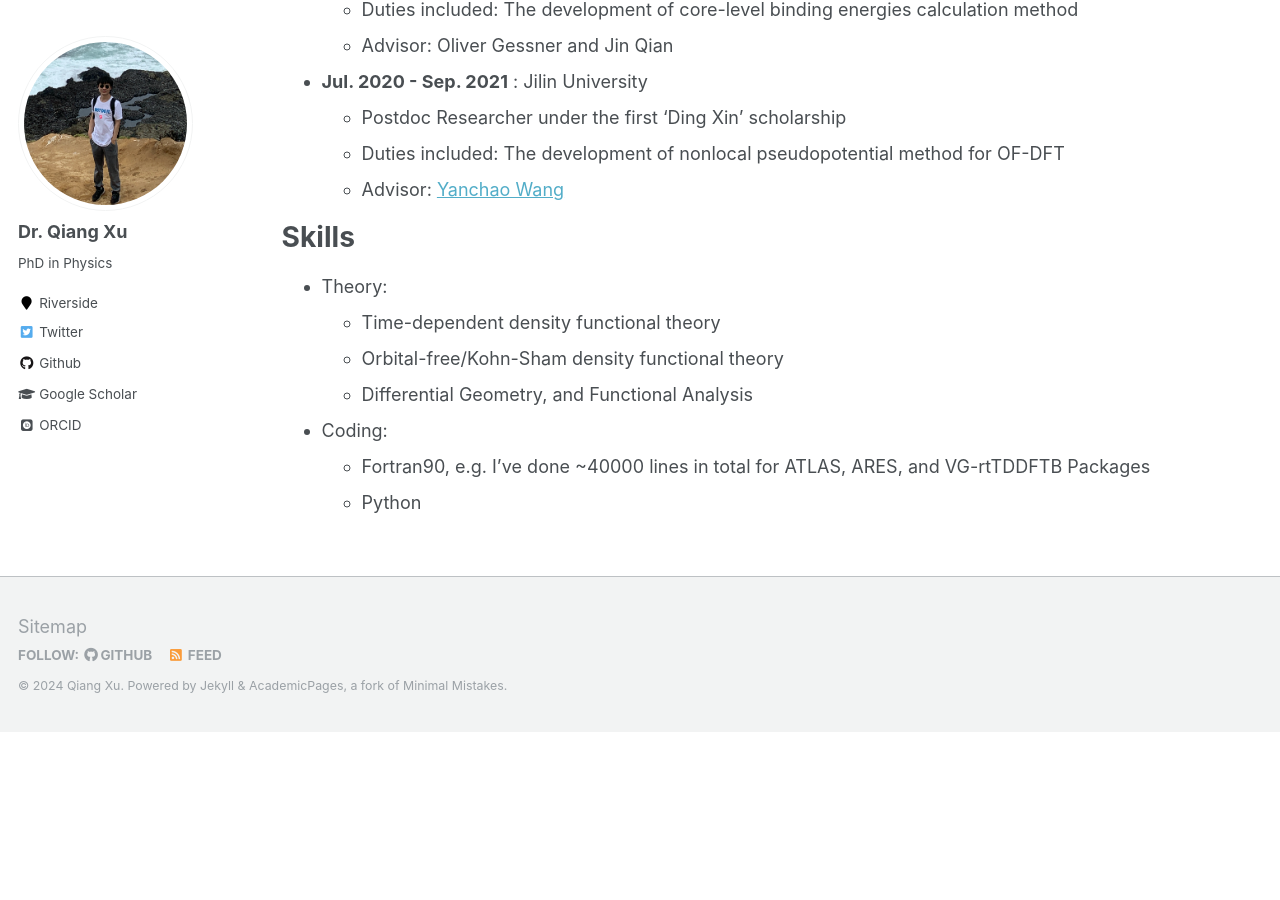
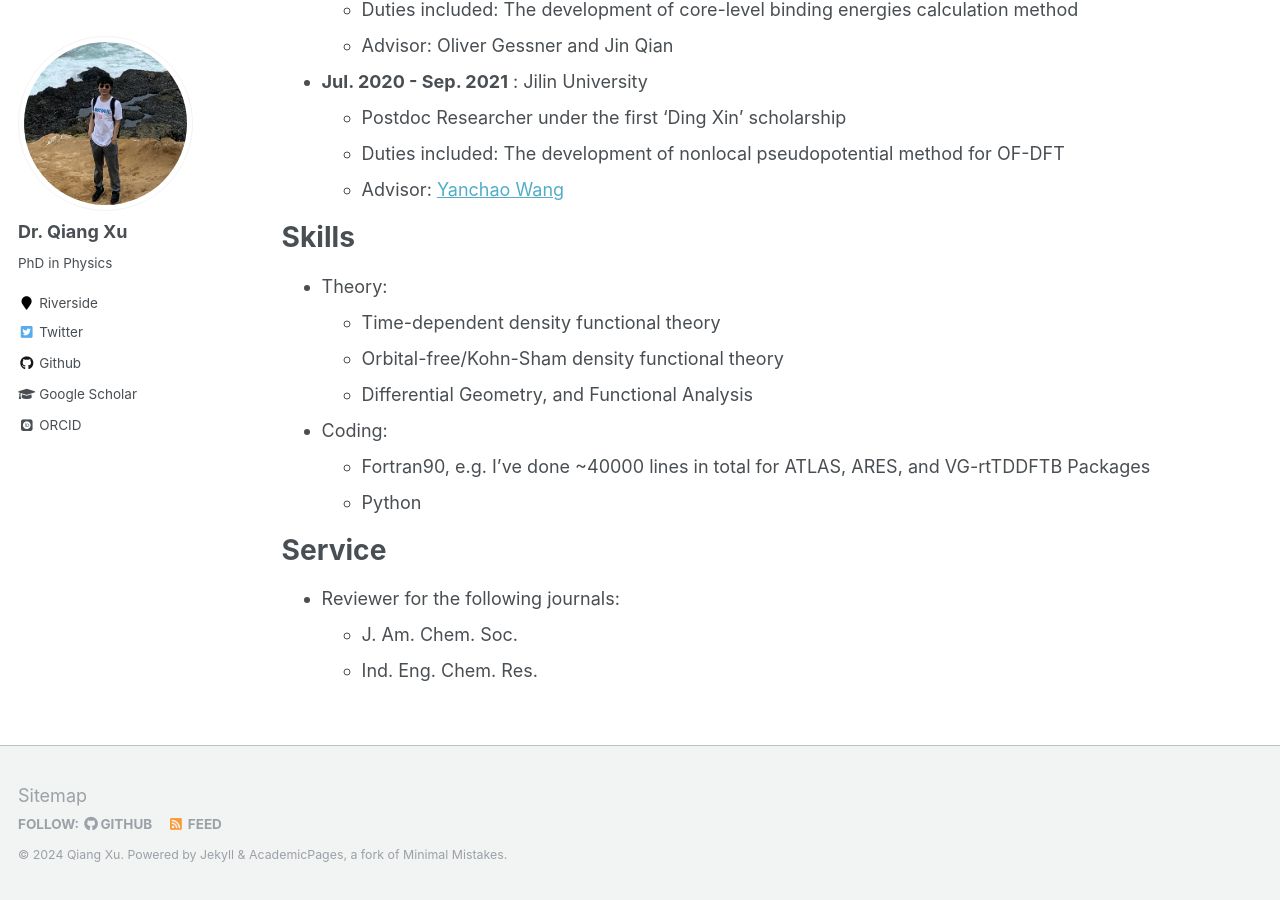
Before and after one commit to xqjlu/xqjlu.github.io, a Jekyll site: the page built from _pages/cv.md, in a window 1280 px wide and 900 px high, scrolled down 637 px. Built offline with Jekyll 4.4.1, drawn with Linux system fonts in a browser that asks for light colours; some web fonts are replaced; before the commit the page ends 1369 px from its top, so only the background shows below that.

Commit message:
reviewer

```diff
--- a/_pages/cv.md
+++ b/_pages/cv.md
@@ -55,8 +55,10 @@ Teaching
   <ul>{% for post in site.teaching %}
     {% include archive-single-cv.html %}
   {% endfor %}</ul>
+-->
 
 Service
 ======
-* Updating
--->
+* Reviewer for the following journals:
+  * J. Am. Chem. Soc.
+  * Ind. Eng. Chem. Res.
```
Also changed, not shown: 1 other file.
